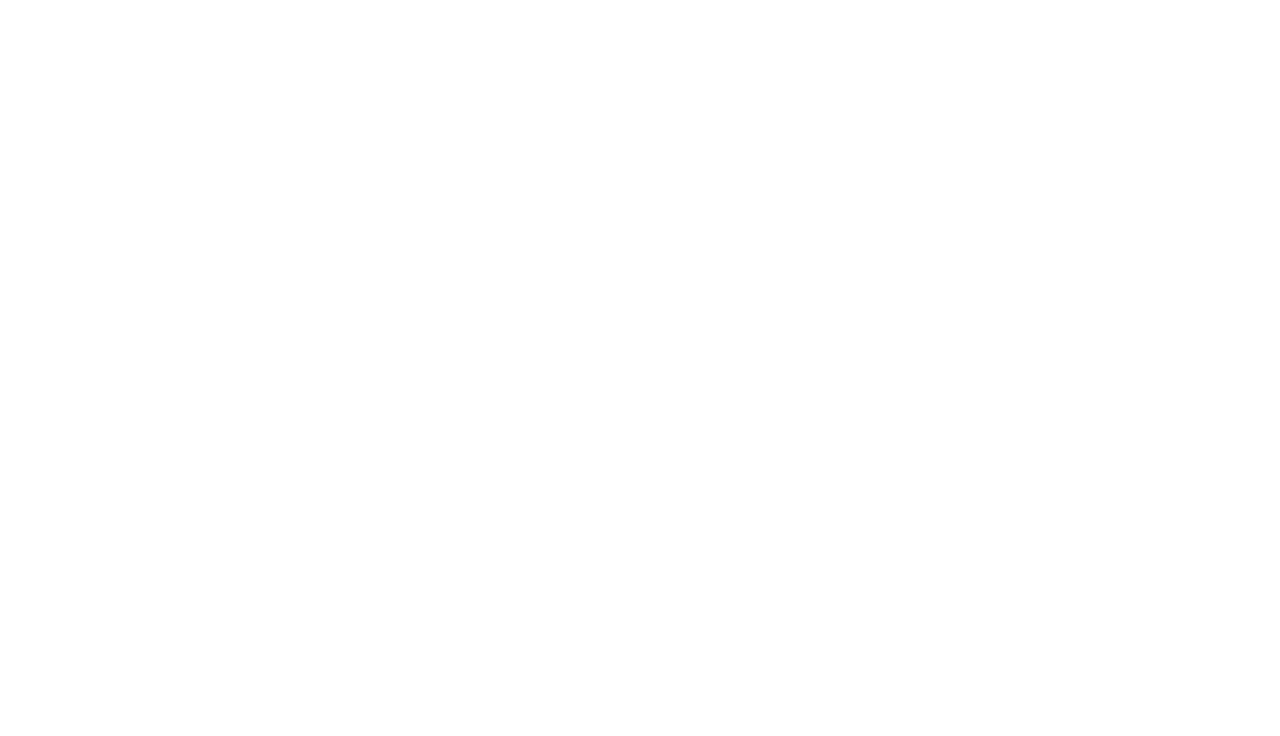
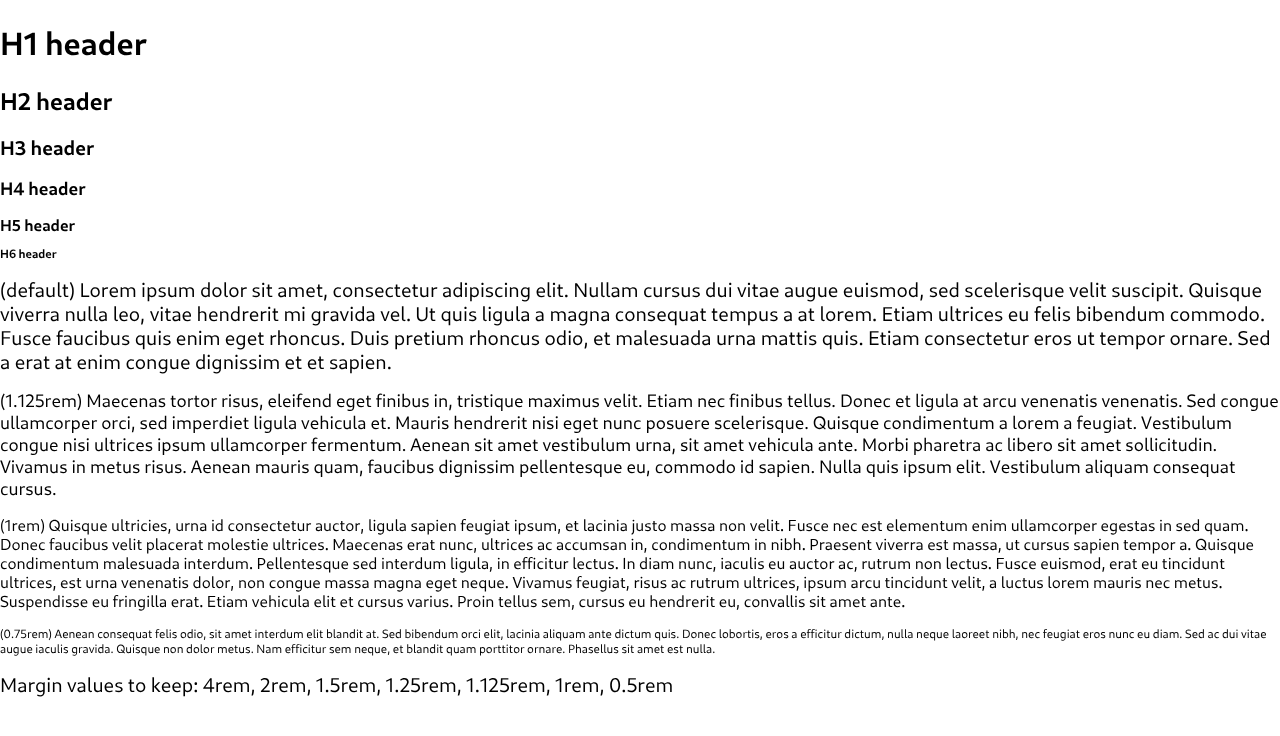
Before and after one commit to filipizydorczyk/personal-website, a Nuxt app: page /test in a window 1280 px wide. Before the commit this address had no page. Shown: the top 736 px of the page. Built offline with nearby package versions, Linux system fonts and the light colour scheme.

Commit message:
dev: test page + static css defined + values for paddings, margins and fonts defined

```diff
--- a/package.json
+++ b/package.json
@@ -4,7 +4,7 @@
   "private": true,
   "scripts": {
     "start": "http-server ./dist",
-    "generate": "nuxt generate",
+    "generate": "nuxt generate --target static",
     "lint:js": "eslint --ext \".js,.ts,.vue\" --ignore-path .gitignore .",
     "lint:prettier": "prettier --check .",
     "lint": "npm run lint:js && npm run lint:prettier",
--- /dev/null
+++ b/pages/test.vue
@@ -0,0 +1,63 @@
+<template>
+  <div>
+    <h1>H1 header</h1>
+    <h2>H2 header</h2>
+    <h3>H3 header</h3>
+    <h4>H4 header</h4>
+    <h5>H5 header</h5>
+    <h6>H6 header</h6>
+    <p>
+      (default) Lorem ipsum dolor sit amet, consectetur adipiscing elit. Nullam
+      cursus dui vitae augue euismod, sed scelerisque velit suscipit. Quisque
+      viverra nulla leo, vitae hendrerit mi gravida vel. Ut quis ligula a magna
+      consequat tempus a at lorem. Etiam ultrices eu felis bibendum commodo.
+      Fusce faucibus quis enim eget rhoncus. Duis pretium rhoncus odio, et
+      malesuada urna mattis quis. Etiam consectetur eros ut tempor ornare. Sed a
+      erat at enim congue dignissim et et sapien.
+    </p>
+    <p style="font-size: 1.125rem">
+      (1.125rem) Maecenas tortor risus, eleifend eget finibus in, tristique
+      maximus velit. Etiam nec finibus tellus. Donec et ligula at arcu venenatis
+      venenatis. Sed congue ullamcorper orci, sed imperdiet ligula vehicula et.
+      Mauris hendrerit nisi eget nunc posuere scelerisque. Quisque condimentum a
+      lorem a feugiat. Vestibulum congue nisi ultrices ipsum ullamcorper
+      fermentum. Aenean sit amet vestibulum urna, sit amet vehicula ante. Morbi
+      pharetra ac libero sit amet sollicitudin. Vivamus in metus risus. Aenean
+      mauris quam, faucibus dignissim pellentesque eu, commodo id sapien. Nulla
+      quis ipsum elit. Vestibulum aliquam consequat cursus.
+    </p>
+    <p style="font-size: 1rem">
+      (1rem) Quisque ultricies, urna id consectetur auctor, ligula sapien
+      feugiat ipsum, et lacinia justo massa non velit. Fusce nec est elementum
+      enim ullamcorper egestas in sed quam. Donec faucibus velit placerat
+      molestie ultrices. Maecenas erat nunc, ultrices ac accumsan in,
+      condimentum in nibh. Praesent viverra est massa, ut cursus sapien tempor
+      a. Quisque condimentum malesuada interdum. Pellentesque sed interdum
+      ligula, in efficitur lectus. In diam nunc, iaculis eu auctor ac, rutrum
+      non lectus. Fusce euismod, erat eu tincidunt ultrices, est urna venenatis
+      dolor, non congue massa magna eget neque. Vivamus feugiat, risus ac rutrum
+      ultrices, ipsum arcu tincidunt velit, a luctus lorem mauris nec metus.
+      Suspendisse eu fringilla erat. Etiam vehicula elit et cursus varius. Proin
+      tellus sem, cursus eu hendrerit eu, convallis sit amet ante.
+    </p>
+    <p style="font-size: 0.75rem">
+      (0.75rem) Aenean consequat felis odio, sit amet interdum elit blandit at.
+      Sed bibendum orci elit, lacinia aliquam ante dictum quis. Donec lobortis,
+      eros a efficitur dictum, nulla neque laoreet nibh, nec feugiat eros nunc
+      eu diam. Sed ac dui vitae augue iaculis gravida. Quisque non dolor metus.
+      Nam efficitur sem neque, et blandit quam porttitor ornare. Phasellus sit
+      amet est nulla.
+    </p>
+    <p>
+      Margin values to keep: 4rem, 2rem, 1.5rem, 1.25rem, 1.125rem, 1rem, 0.5rem
+    </p>
+  </div>
+</template>
+
+<script lang="ts">
+import Vue from 'vue'
+
+export default Vue.extend({
+  name: 'TestPage',
+})
+</script>
--- a/static/main.css
+++ b/static/main.css
@@ -5,8 +5,11 @@
   src: url(Cantarell-VF.otf);
 }
 
-* {
+*,
+*::after,
+*::before {
   font-family: Cantarell;
+  box-sizing: border-box;
 }
 
 body {
@@ -14,11 +17,44 @@
   padding: 0;
 }
 
-p {
+p,
+section p {
   font-size: 1.25rem;
+  margin: 1rem 0;
 }
 
 h1,
 section h1 {
   font-size: 2rem;
+  margin: 1.5rem 0;
 }
+
+h2,
+section h2 {
+  font-size: 1.5rem;
+  margin: 1.25rem 0;
+}
+
+h3,
+section h3 {
+  font-size: 1.25rem;
+  margin: 1.125rem 0;
+}
+
+h4,
+section h4 {
+  font-size: 1.125rem;
+  margin: 1rem 0;
+}
+
+h5,
+section h5 {
+  font-size: 1rem;
+  margin: 0.75rem 0;
+}
+
+h6,
+section h6 {
+  font-size: 0.75rem;
+  margin: 0.5rem 0;
+}
```
